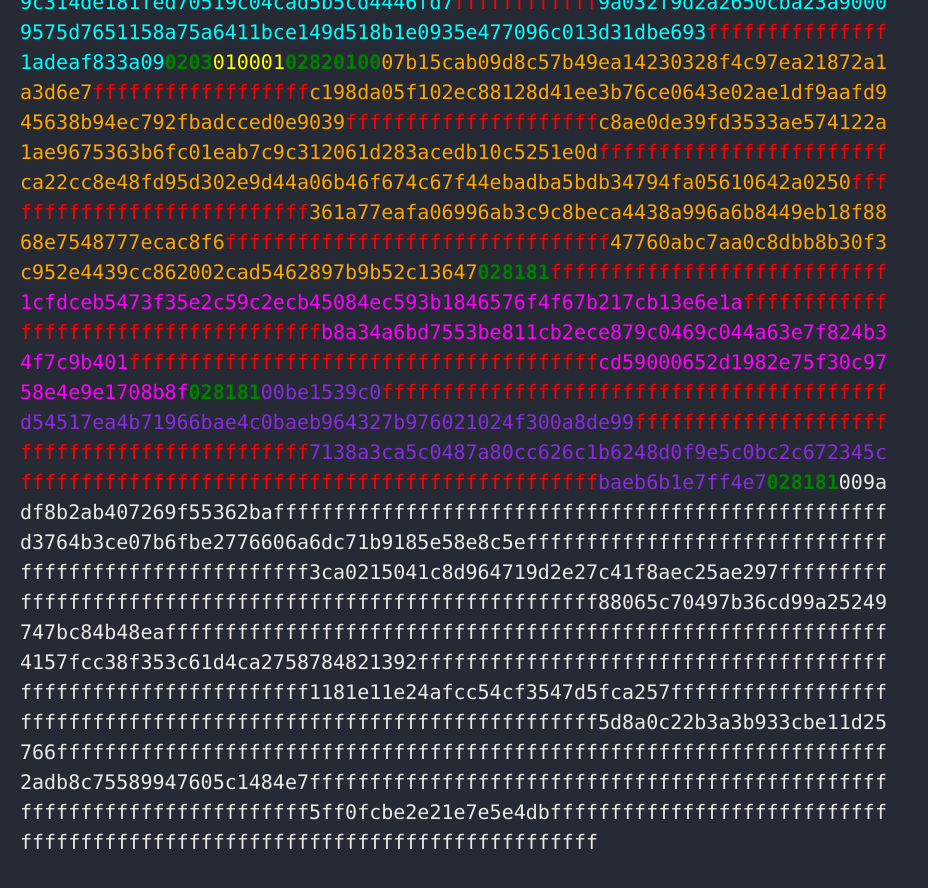
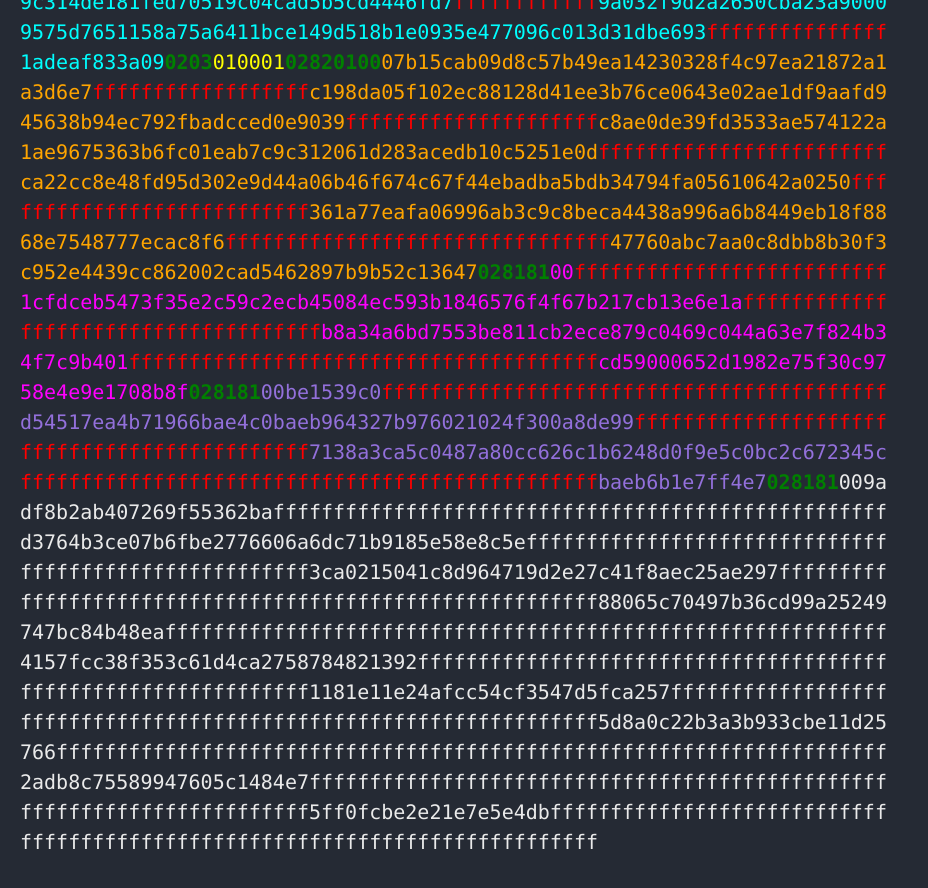
Before and after one commit to Connor-McCartney/Connor-McCartney.github.io, a Jekyll site: the page built from _pages/cryptography/rsa/Key-Recovery-UMD-CTF-2024.md, in a window 1280 px wide and 900 px high, scrolled down 1340 px. Shown: the top 888 px of the window, without its empty margins (0-928 px from the left). Built offline with Jekyll 4.4.1, drawn with Linux system fonts in a browser that asks for light colours; cached includes are drawn as plain includes.

Commit message:
Update Key-Recovery-UMD-CTF-2024.md

```diff
--- a/_pages/cryptography/rsa/Key-Recovery-UMD-CTF-2024.md
+++ b/_pages/cryptography/rsa/Key-Recovery-UMD-CTF-2024.md
@@ -57,11 +57,11 @@ a3d6e7<span style="color:red">ffffffffffffffffff</span>c198da05f102ec88128d41ee3
 ca22cc8e48fd95d302e9d44a06b46f674c67f44ebadba5bdb34794fa05610642a0250<span style="color:red">fff<br>
 ffffffffffffffffffffffff</span>361a77eafa06996ab3c9c8beca4438a996a6b8449eb18f88<br>
 68e7548777ecac8f6<span style="color:red">ffffffffffffffffffffffffffffffff</span>47760abc7aa0c8dbb8b30f3<br>
-c952e4439cc862002cad5462897b9b52c13647</span><span style="color:green">**028181**</span><span style="color:red">ffffffffffffffffffffffffffff</span><br>
-<span style="color:fuchsia">1cfdceb5473f35e2c59c2ecb45084ec593b1846576f4f67b217cb13e6e1a<span style="color:red">ffffffffffff<br>
+c952e4439cc862002cad5462897b9b52c13647</span><span style="color:green">**028181**</span><span style="color:fuchsia">00<span style="color:red">ffffffffffffffffffffffffff</span><br>
+1cfdceb5473f35e2c59c2ecb45084ec593b1846576f4f67b217cb13e6e1a<span style="color:red">ffffffffffff<br>
 fffffffffffffffffffffffff</span>b8a34a6bd7553be811cb2ece879c0469c044a63e7f824b3<br>
 4f7c9b401<span style="color:red">fffffffffffffffffffffffffffffffffffffff</span>cd59000652d1982e75f30c97<br>
-58e4e9e1708b8f</span><span style="color:green">**028181**</span><span style="color:blueviolet">00be1539c0<span style="color:red">ffffffffffffffffffffffffffffffffffffffffff</span><br>
+58e4e9e1708b8f</span><span style="color:green">**028181**</span><span style="color:mediumpurple">00be1539c0<span style="color:red">ffffffffffffffffffffffffffffffffffffffffff</span><br>
 d54517ea4b71966bae4c0baeb964327b976021024f300a8de99<span style="color:red">fffffffffffffffffffff<br>
 ffffffffffffffffffffffff</span>7138a3ca5c0487a80cc626c1b6248d0f9e5c0bc2c672345c<br>
 <span style="color:red">ffffffffffffffffffffffffffffffffffffffffffffffff</span>baeb6b1e7ff4e7</span><span style="color:green">**028181**</span>009a<br>
```
